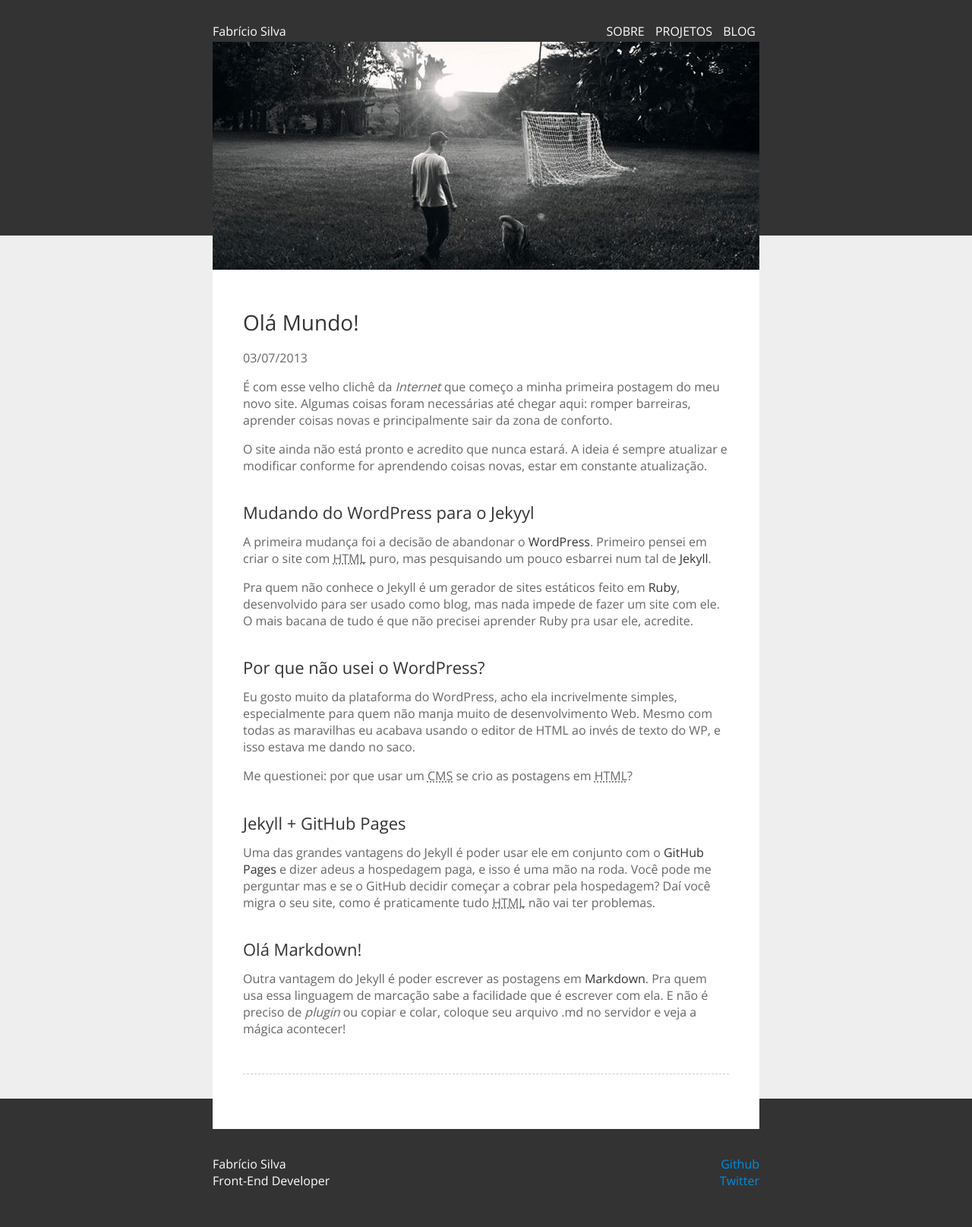
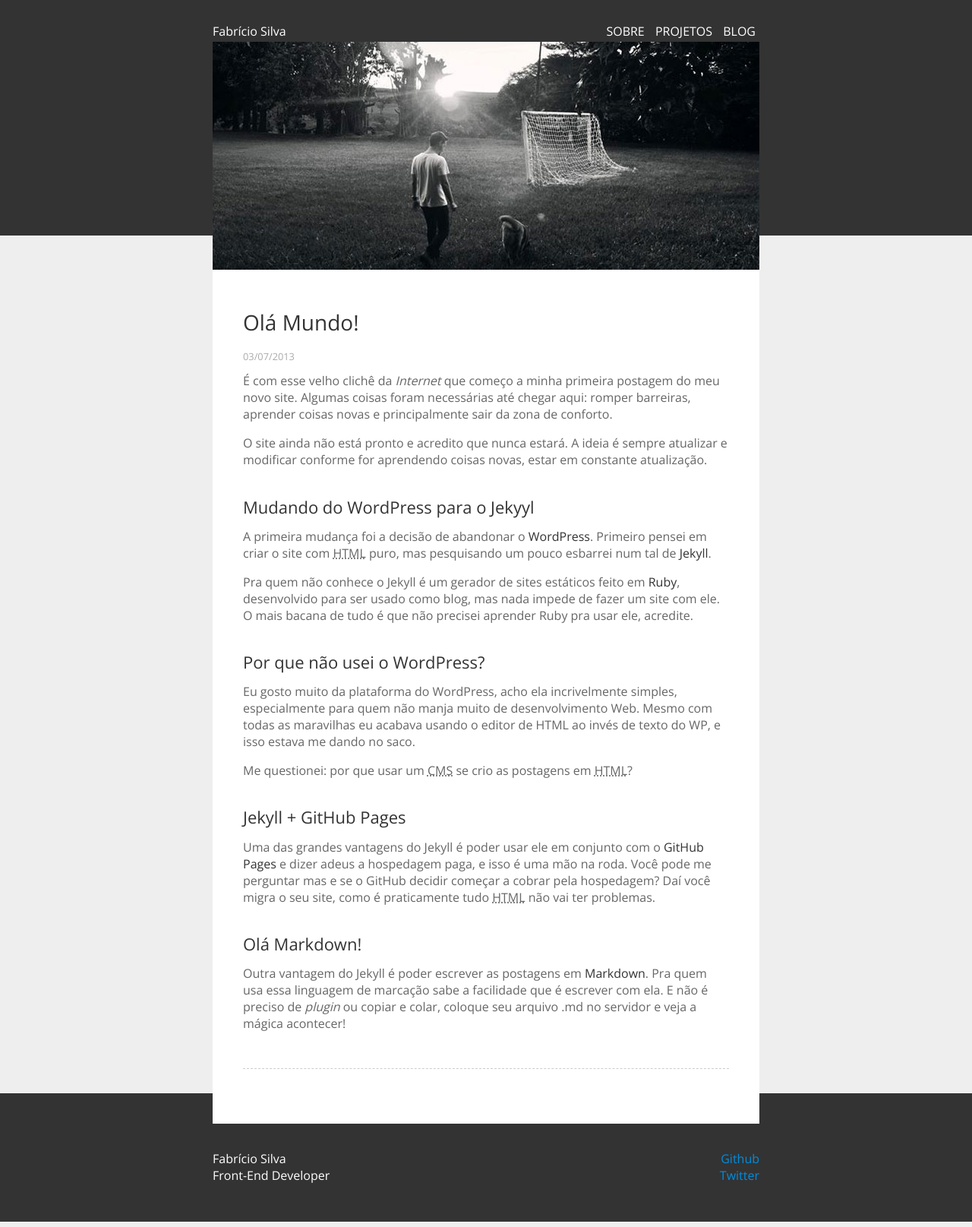
Before and after one commit to fabriciofmsilva/fabriciofmsilva.github.io, a Jekyll site: the page built from _posts/2013-07-03-ola-mundo.md, in a window 1280 px wide. Shown: the whole page at 76% size. Built offline with Jekyll 4.4.1, drawn with Linux system fonts in a browser that asks for light colours; nearby versions of some CDN libraries; comment, search, counter and statistics services are not loaded.

Commit message:
Edit Date Style

```diff
--- a/_layouts/post.html
+++ b/_layouts/post.html
@@ -10,10 +10,10 @@
 <div class="entry clearfix">
 <header class="post-header">
 <h1 itemprop="name">{{ page.title }}</h1>
-<p class="meta"><time datetime="{{ page.date }}" itemprop="datePublished">{{ page.date | date: "%d/%m/%Y" }}</time></p>
+<p class="post-meta"><time datetime="{{ page.date }}" itemprop="datePublished">{{ page.date | date: "%d/%m/%Y" }}</time></p>
 </header>
 {{ content }}
-<footer class="post-meta">
+<footer class="post-footer">
 {% include disqus.html %}
 </footer>
 </div>
--- a/css/main.css
+++ b/css/main.css
@@ -270,6 +270,10 @@ ul.posts li {
 }
 
 .post-meta {
+	font-size: .8em;
+	color: #aaa;
+}
+.post-footer {
 	border-top: 1px dashed #CCC;
 	margin-top: 3em;
 	padding-top: 2em;
```
